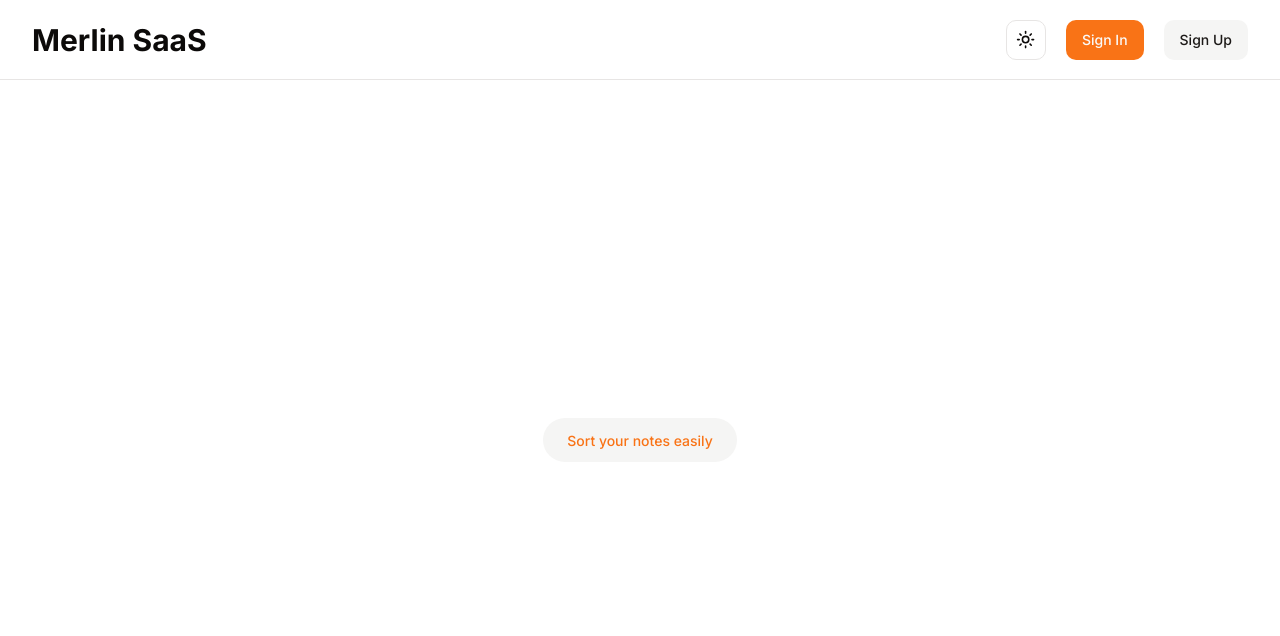
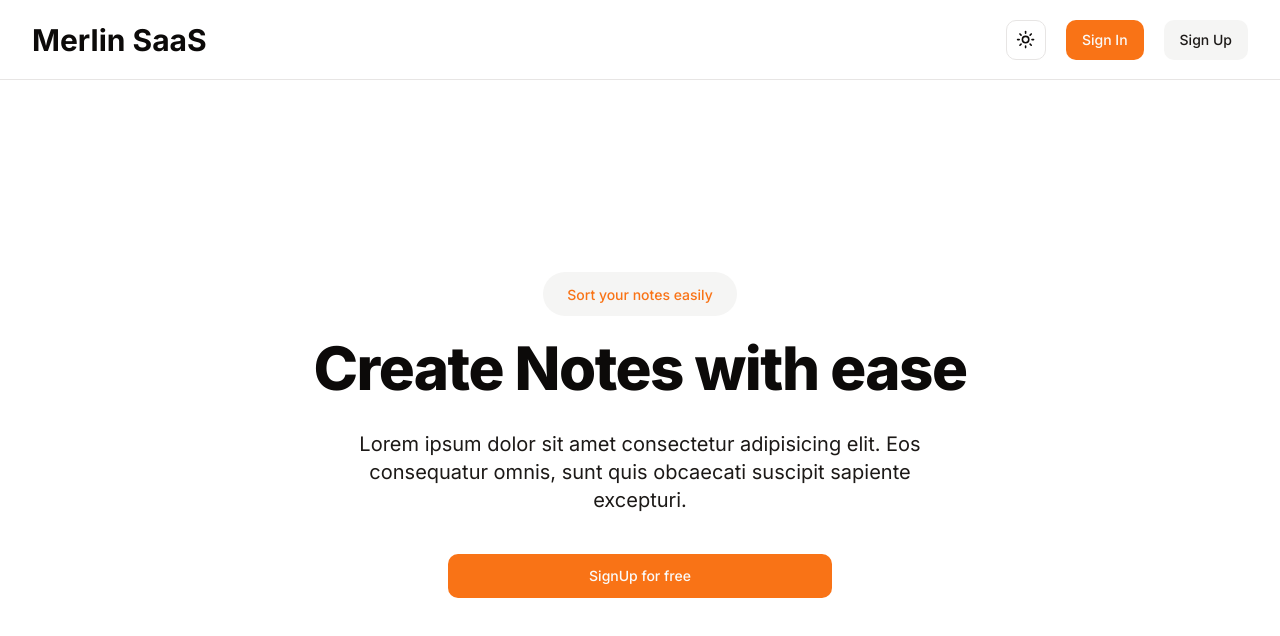
Before and after one commit to Shubhodeep100/Merlin_SaaS, a Next.js app: page / in a window 1280 px wide. Shown: the top 636 px of the page. Built offline with nearby package versions, Linux system fonts and the light colour scheme; no server answers.

Commit message:
Dashboard work

```diff
--- a/app/page.tsx
+++ b/app/page.tsx
@@ -1,5 +1,6 @@
 import Image from "next/image";
 import { Themetoggle } from "./components/Themetoggle";
+import { Button } from "@/components/ui/button";
 
 export default function Home() {
   return (
@@ -12,6 +13,14 @@ export default function Home() {
                 Sort your notes easily
               </span>
             </span>
+
+            <h1 className="mt-8 text-3xl font-extrabold tracking-tight lg:text-6xl">Create Notes with ease</h1>
+            <p className="max-w-xl mx-auto mt-8 text-base lg:text-xl text-secondary-foreground">
+              Lorem ipsum dolor sit amet consectetur adipisicing elit. Eos consequatur omnis, sunt quis obcaecati suscipit sapiente excepturi.
+            </p>
+          </div>
+          <div className="flex  justify-center max-w-sm mx-auto mt-10">
+            <Button size="lg" className="w-full transition duration-500 hover:scale-110">SignUp for free</Button>
           </div>
         </div>
       </div>
```
